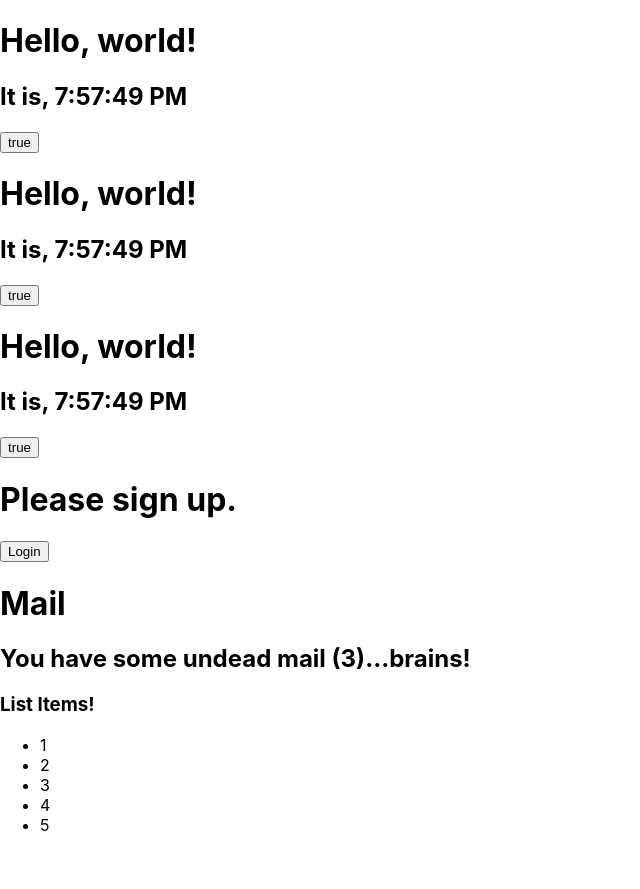
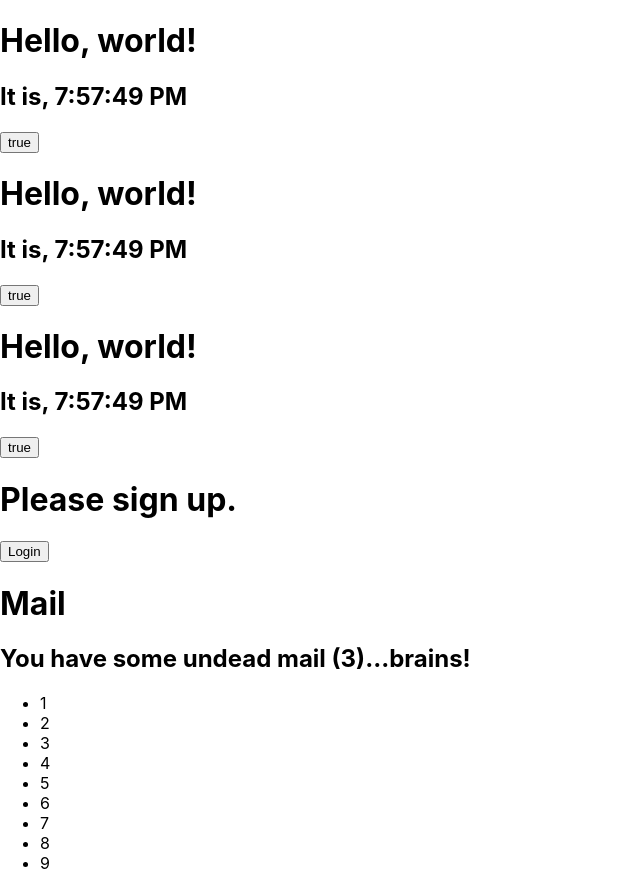
Before and after one commit to lightsage88/react-guide, a React (Create React App) app: page / in a window 1280 px wide. Shown: the whole page, without its empty margins (0-640 px from the left). Before the commit the page ends 851 px from the top, so only its background shows below. Built offline with nearby package versions, Linux system fonts and the light colour scheme.

Commit message:
have refactored the list-item thing into a component which takes props, and them maps over those props with the callback returning a list-item. Then it returns a <ul> with the mapped property inside.

```diff
--- a/src/index.js
+++ b/src/index.js
@@ -149,15 +149,24 @@ class Clock extends React.Component {
     }
 }
 
+function NumberList(props){
+    const numbers = props.numbers;
+    const listItems = numbers.map((number, index)=>
+        <li key={index}>{number}</li>
+    );
+
+    return (
+        <ul>
+            {listItems}
+        </ul>
+    );
+}
+
 
 const messages = ["Spiderman", "Batman", "Superman"]
-
+const numbers = [1,2,3,4,5,6,7,8,9];
 
 function App() {
-    const numbers = [1,2,3,4,5];
-    const listItems = numbers.map((number)=>{
-        return <li>{number}</li>
-    })
     return (
         <div>
             <Clock />
@@ -165,10 +174,7 @@ function App() {
             <Clock />
             <LoginControl />
             <Mailbox messages={messages}/>
-            <h3>List Items!</h3>
-            <ul>
-                {listItems}
-            </ul>
+            <NumberList numbers={numbers} />
         </div>
     )
 }
```
